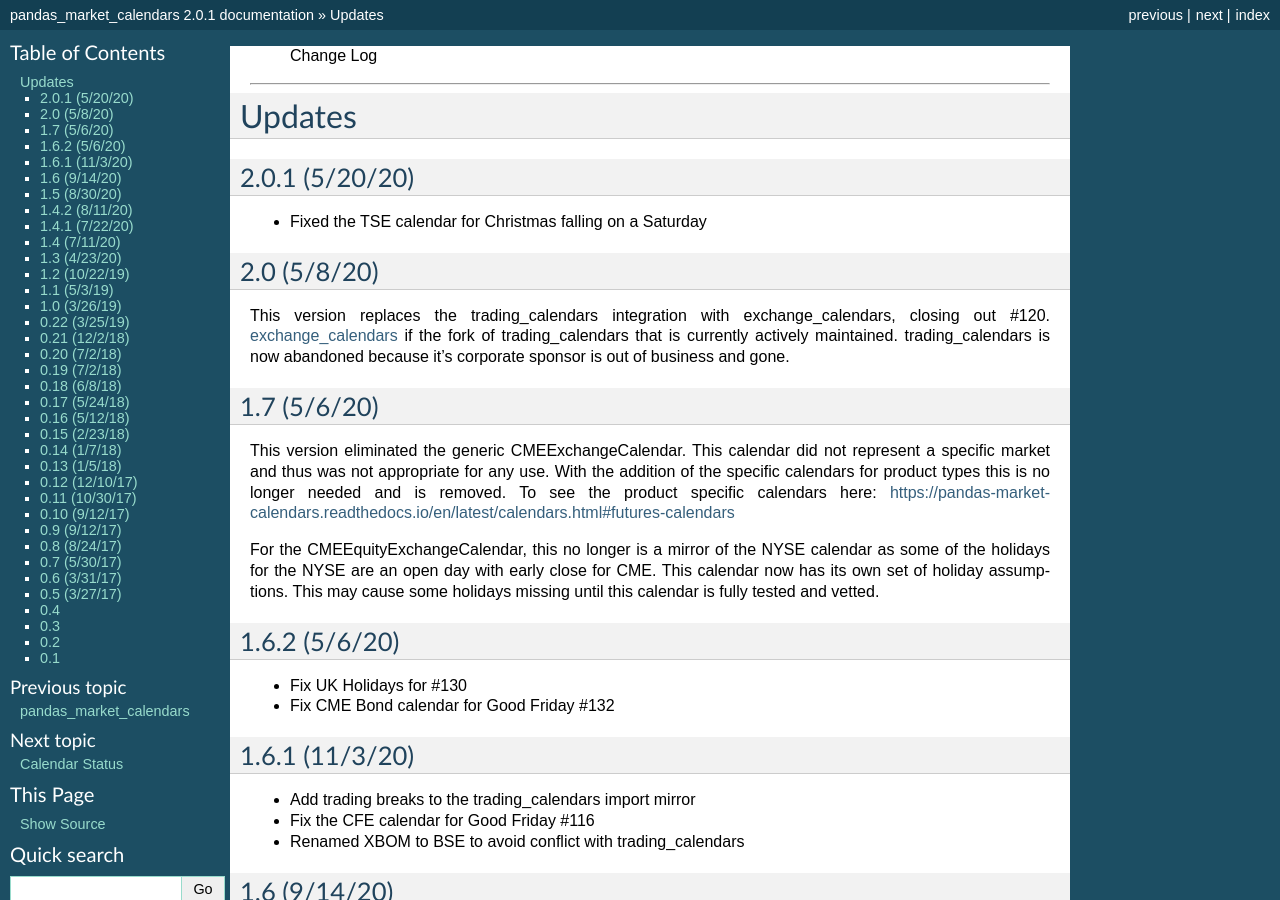
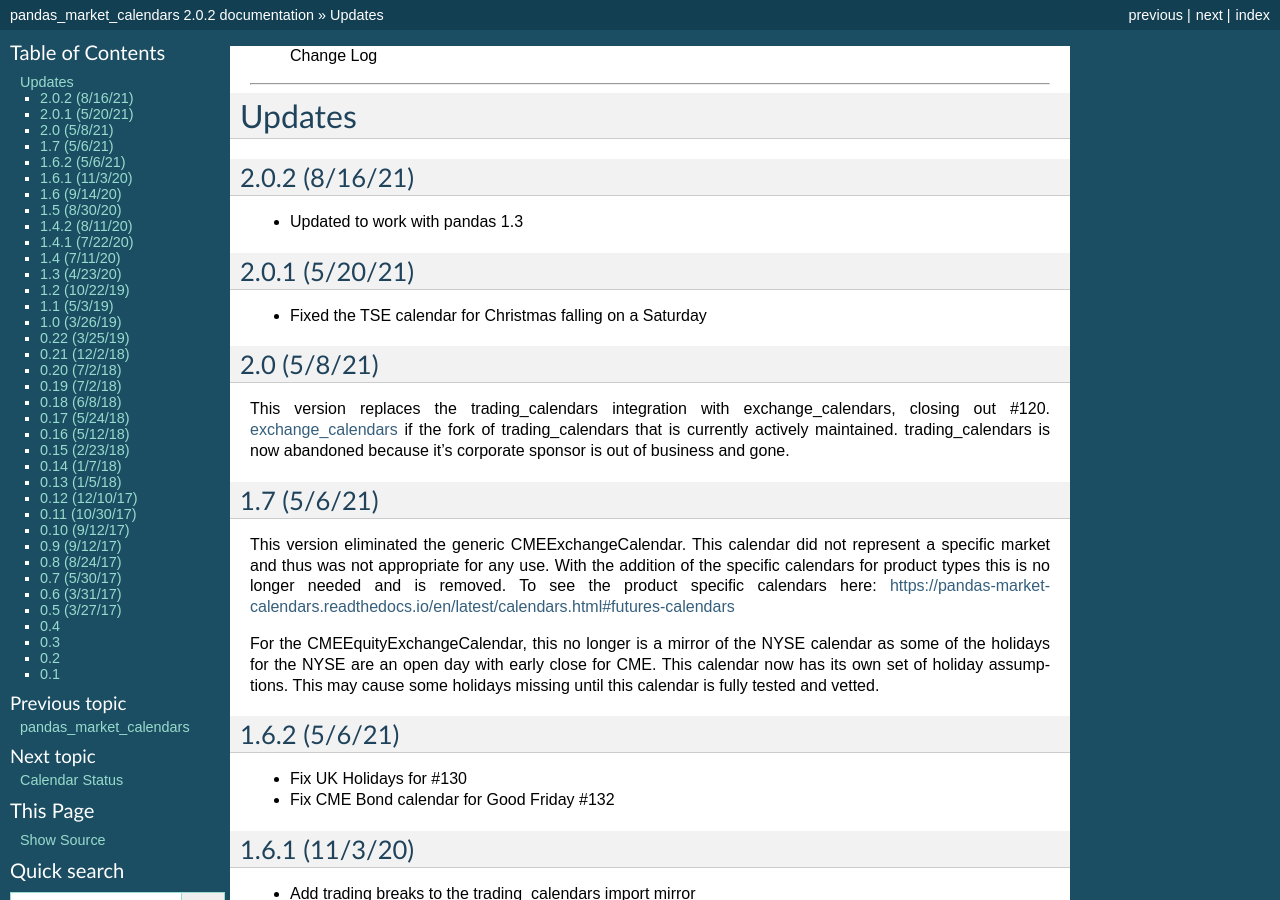
Before and after one commit to rsheftel/pandas_market_calendars, a Sphinx documentation site: the page built from docs/change_log.rst, in a window 1280 px wide and 900 px high. Built offline with Sphinx 7.4.7, drawn with Linux system fonts in a browser that asks for light colours; some of the changed text lies outside the part shown.

Commit message:
fix to work with pandas 1.3

```diff
--- a/docs/change_log.rst
+++ b/docs/change_log.rst
@@ -3,17 +3,21 @@
 
 Updates
 -------
-2.0.1 (5/20/20)
+2.0.2 (8/16/21)
+~~~~~~~~~~~~~~~
+- Updated to work with pandas 1.3
+
+2.0.1 (5/20/21)
 ~~~~~~~~~~~~~~~
 - Fixed the TSE calendar for Christmas falling on a Saturday
 
-2.0 (5/8/20)
+2.0 (5/8/21)
 ~~~~~~~~~~~~
 This version replaces the trading_calendars integration with exchange_calendars, closing out #120. `exchange_calendars <https://github.com/gerrymanoim/exchange_calendars>`_
 if the fork of trading_calendars that is currently actively maintained. trading_calendars is now abandoned because
 it's corporate sponsor is out of business and gone.
 
-1.7 (5/6/20)
+1.7 (5/6/21)
 ~~~~~~~~~~~~
 This version eliminated the generic CMEExchangeCalendar. This calendar did not represent a specific market and thus
 was not appropriate for any use. With the addition of the specific calendars for product types this is no longer
@@ -23,7 +27,7 @@
 are an open day with early close for CME. This calendar now has its own set of holiday assumptions. This may cause
 some holidays missing until this calendar is fully tested and vetted.
 
-1.6.2 (5/6/20)
+1.6.2 (5/6/21)
 ~~~~~~~~~~~~~~
 - Fix UK Holidays for #130
 - Fix CME Bond calendar for Good Friday #132
--- a/setup.py
+++ b/setup.py
@@ -9,10 +9,10 @@
 from setuptools import find_packages, setup
 
 # version
-VERSION = '2.0.1'
+VERSION = '2.0.2'
 
 # requirements
-REQUIRED_PYTHON = '>=3.5.0'
+REQUIRED_PYTHON = '>=3.6.0'
 REQUIRED_PACKAGES = ['pandas>=0.18', 'pytz', 'python-dateutil', 'exchange_calendars']
 
 # Package meta-data
```
Also changed, not shown: 2 other files.
